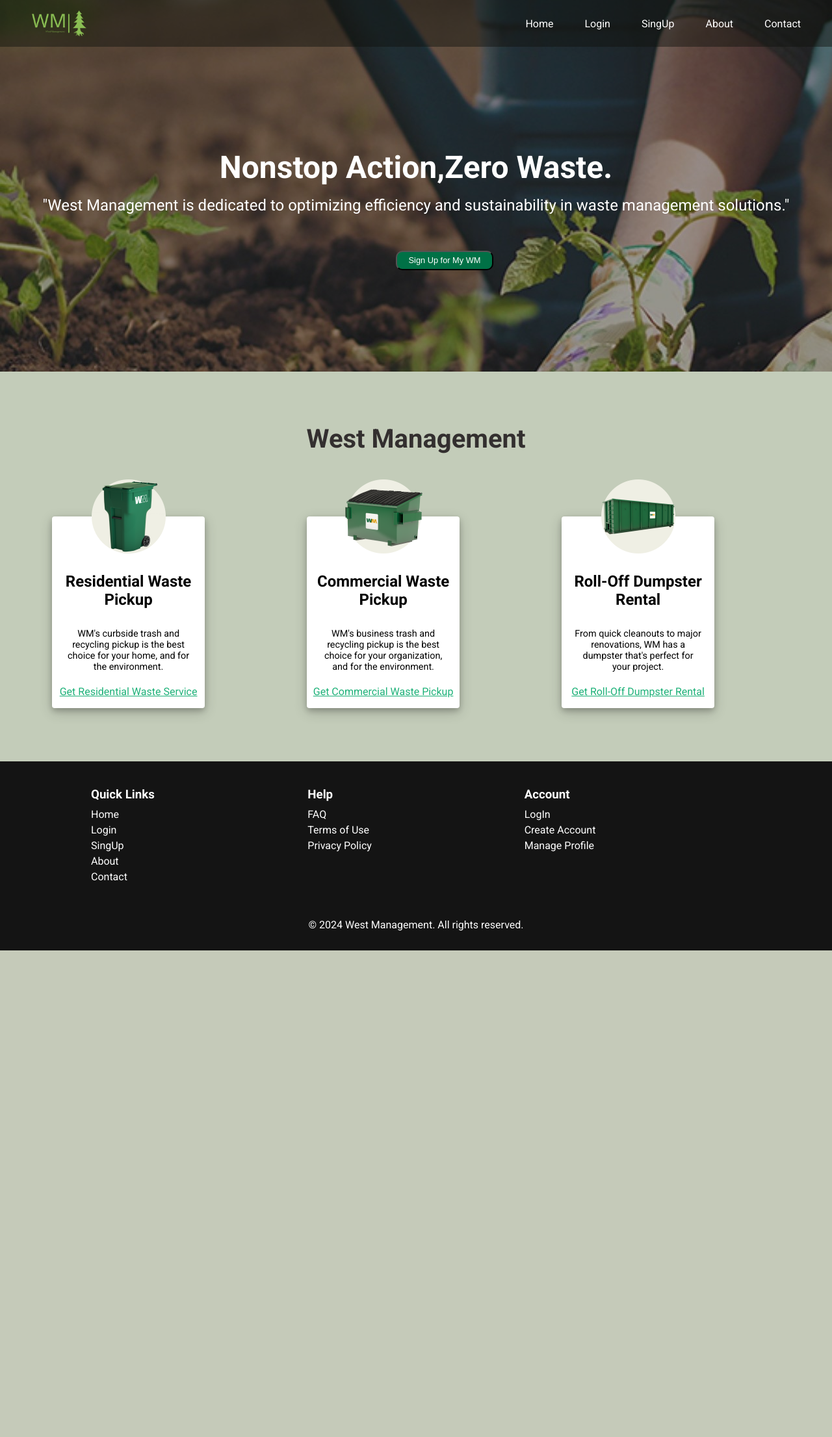
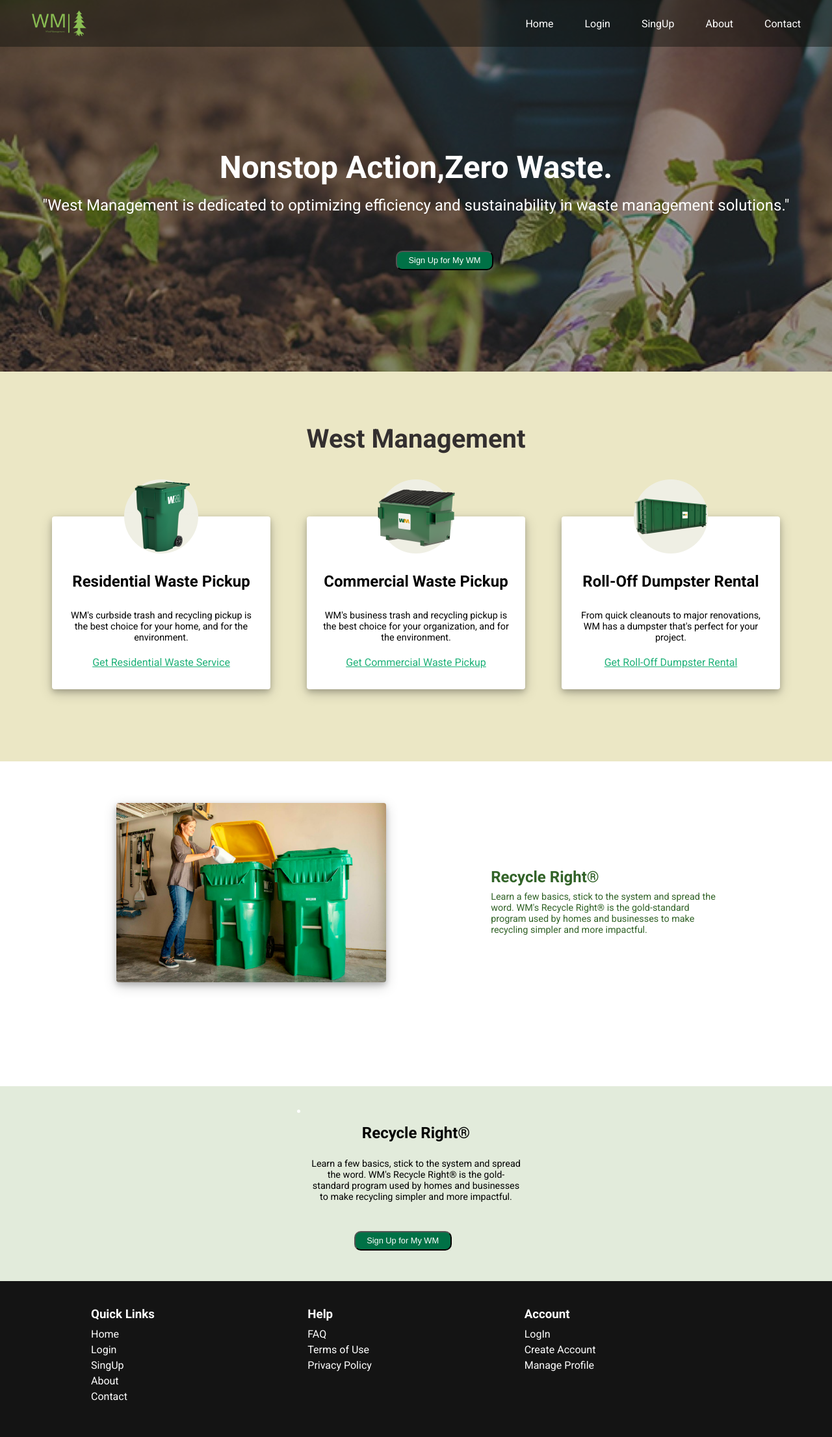
Before and after one commit to adorrrr/Waste_Management, a PHP site: page / in a window 1280 px wide. Shown: the top 2212 px of the page at 65% size. Before the commit the page ends 1463 px from the top, so only its background shows below. Run offline with PHP 8.4, Linux system fonts and the light colour scheme.

Commit message:
Update (27-2-24)

```diff
--- a/index.html
+++ b/index.html
@@ -25,6 +25,8 @@
             <button class="cta-button">Sign Up for My WM</button>
         </div>
     </header>
+
+
     <section class="Management-shows">
         <h2>West Management</h2>
         <ul class="show-list">
@@ -54,9 +56,30 @@
             </li>
         </ul>
     </section>
-    <main>
+    <main class="Waste">
+            <li class="show">
+                <div>
+                <a href="#">
+                    <img src="Photo/woman-waste-recycling-toters.jpg" alt="Stranger Things">
+                </a>
+                </div>
+            </li>
+            <li class="show">
+                <div class="pass">
+                    <h3>Recycle Right®</h3>
+                    <p>Learn a few basics, stick to the system and spread the word. WM's Recycle Right® is the gold-standard program used by homes and businesses to make recycling simpler and more impactful.</p>
+                </div>
+            </li>
+    </main>
 
-    </main>
+
+    <section class="Management">
+        <li class="show-item">
+        <h3>Recycle Right®</h3>
+        <p>Learn a few basics, stick to the system and spread the word. WM's Recycle Right® is the gold-standard program used by homes and businesses to make recycling simpler and more impactful.</p>
+        <button class="cta-button">Sign Up for My WM</button>
+        </li>
+    </section>
     <footer>
         <div class="footer-container">
             <div class="footer-links">
--- a/style.css
+++ b/style.css
@@ -90,7 +90,7 @@ body {
 }
 .cta-button:hover {
     color: #007146;
-    background-color:rgba(245, 222, 179, 0.479);
+    background-color:rgba(172, 158, 133, 0.479);
     border: none;
     box-shadow: 3px 3px rgba(0, 0, 0, 0.425);
     border-right: 2px solid #007146 ;
@@ -110,7 +110,7 @@ body {
     display: flex;
     flex-direction: column;
     align-items: center;
-    background-color: #c3ccb9;
+    background-color: #ebe7c5;
 }
 
 .Management-shows h2 {
@@ -139,7 +139,7 @@ body {
     align-items: center;
     text-align: center;
     box-shadow: 0 4px 8px 0 rgba(0, 0, 0, 0.2), 0 6px 20px 0 rgba(0, 0, 0, 0.19);
-    width: 70%;
+    width: 100%;
     height: auto;
     border-radius: 0.25rem;
     margin-bottom: 1rem;
@@ -151,7 +151,7 @@ body {
     text-align: center;
     text-size-adjust: 50px;
     height: auto;
-    margin-bottom: 1rem;
+    margin-bottom: 2rem;
     color: #1db178;
 }
 
@@ -164,6 +164,7 @@ body {
 
 .show-item h3 {
     color: #030303;
+    text-align: center;
     font-size: 1.5rem;
     margin-bottom: 0.5rem;
     margin: 5px;
@@ -173,6 +174,7 @@ body {
 
 .show-item p {
     color: #020202;
+    text-align: center;
     font-size: 0.9rem;
     margin-bottom: 1rem;
     margin: 10px;
@@ -186,6 +188,60 @@ a:hover {
 
 
 
+
+
+
+/* Waste */
+.Waste{
+    height: 500px;
+    margin-top: auto;
+    margin-bottom: auto;
+    padding: 4rem;
+    display: flex;
+    justify-content: space-around;
+    background-color: #ffffffd8;
+}
+
+.show img {
+    box-shadow: 0 4px 8px 0 rgba(0, 0, 0, 0.2), 0 6px 20px 0 rgba(0, 0, 0, 0.19);
+    width: 120%;
+    /* height: auto; */
+    border-radius: 0.25rem;
+    margin-bottom: 1rem;
+}
+
+.pass{
+    margin-top: 100px;
+}
+.show{
+    width: 30%;
+    margin-bottom: 2rem;
+    display: flex;
+    flex-direction: column;
+}
+
+.show h3 {
+    font-size: 1.5rem;
+    margin-bottom: 0.5rem;
+    color: #326328;
+}
+
+.show p {
+    font-size: 0.9rem;
+    margin-bottom: 1rem;
+    color: #326328;
+}
+
+.Management {
+    height: 300px;
+    margin-top: auto;
+    margin-bottom: auto;
+    padding: 1.8rem;
+    display: flex;
+    flex-direction: column;
+    align-items: center;
+    background-color: #d1dfc69f;
+}
 
 
 /* Footer */
```
Also changed, not shown: Photo/image-1900x1000.jpg.
